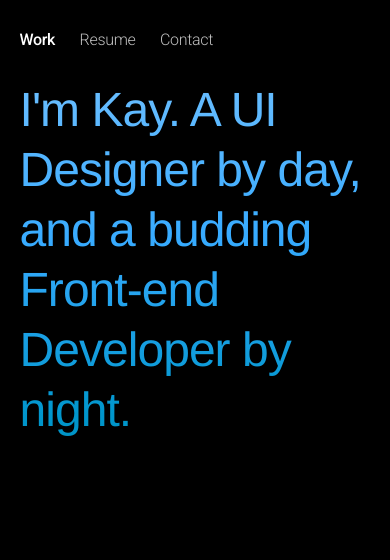
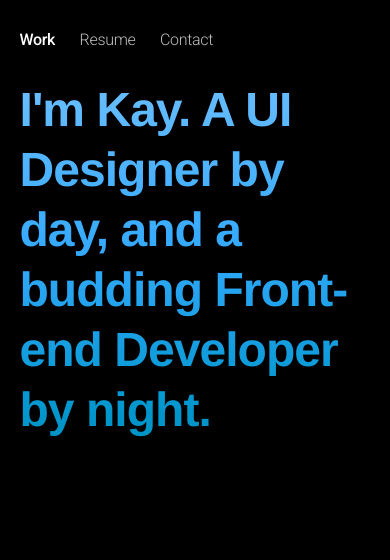
Before and after one commit to FAC-73/mr-disco, a plain HTML site: page index.html in a window 390 px wide. Shown: the top 560 px of the page. Drawn offline with nearby package versions, Linux system fonts and the light colour scheme; no server answers.

Commit message:
adding updated CSS

```diff
--- a/assets/styles.css
+++ b/assets/styles.css
@@ -92,7 +92,6 @@ header {
 /* INTRO AND HEADER TEXT*/
 
 .intro {
-    font-family: Helvetica;
     font-size: 80px;
     font-style: normal;
     font-weight: 800;
@@ -123,7 +122,7 @@ header {
     .intro {
         font-size: 48px;
         font-style: normal;
-        font-weight: 500;
+        font-weight: 800;
         line-height: 60px;
         letter-spacing: -0.02em;
         text-align: left;
@@ -158,7 +157,7 @@ header {
 .projects-title {
     font-size: 32px;
     font-style: normal;
-    font-weight: 500;
+    font-weight: 800;
     line-height: 32px;
     letter-spacing: -0.02em;
     text-align: left;
```
